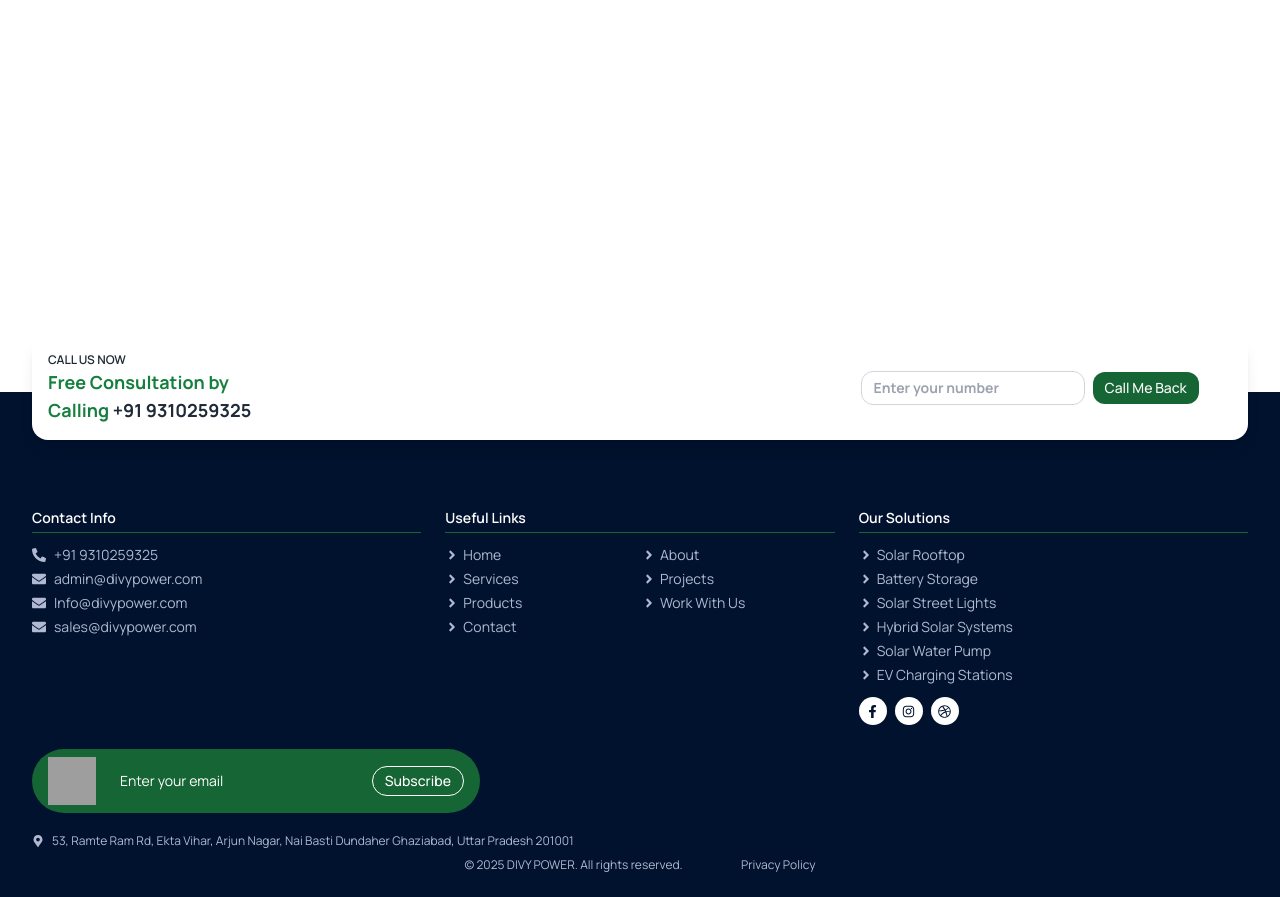
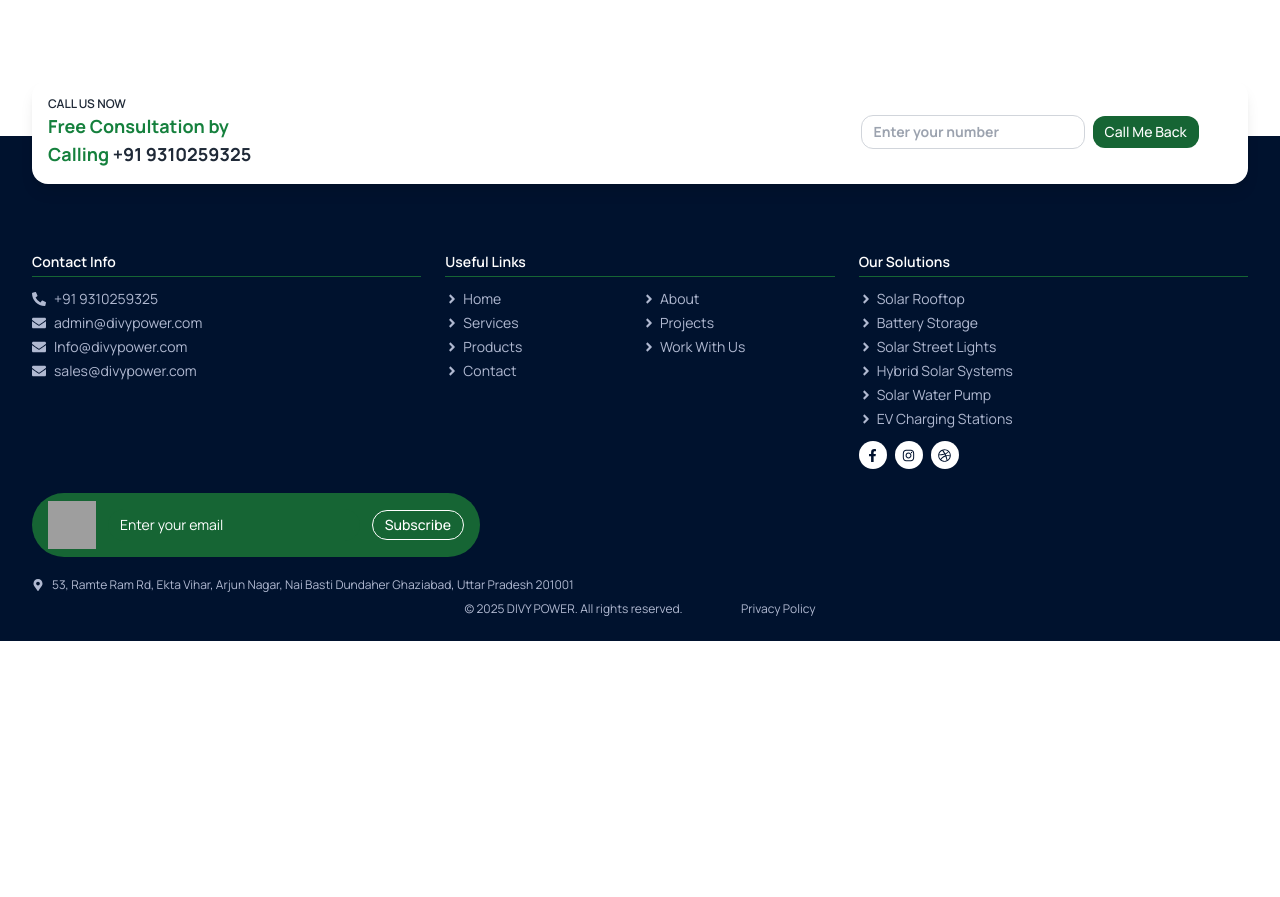
Before and after one commit to vanshika8484/Solar_web, a React (Vite) app: page /services in a window 1280 px wide. Shown: the part 1640-2537 px from the top of the page. After the commit the page ends 2281 px from the top, so only its background shows below. Built offline with nearby package versions, Linux system fonts and the light colour scheme; grey boxes are pictures that could not be loaded; a web font is replaced by a local one.

Commit message:
Update Services.jsx

```diff
--- a/src/components/Services.jsx
+++ b/src/components/Services.jsx
@@ -220,7 +220,7 @@ export default function Services() {
 
     </section>
 
-    <section>
+    <section className=" -mt-64 ">
       <Footer/>
     </section>
 
```
